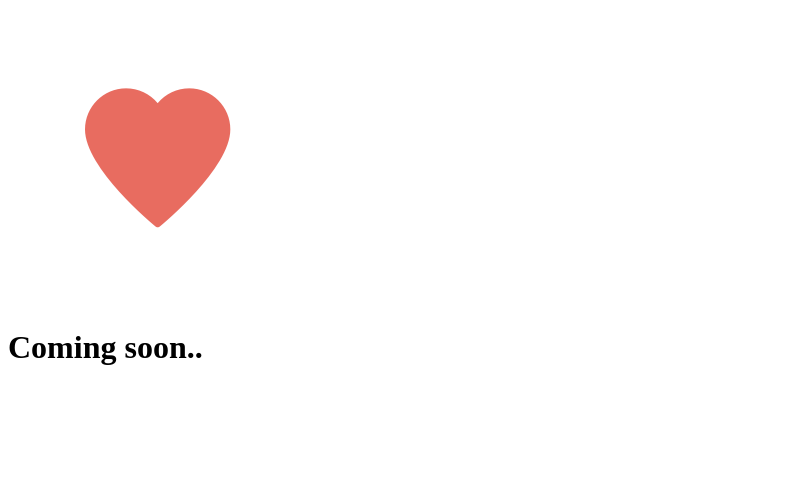
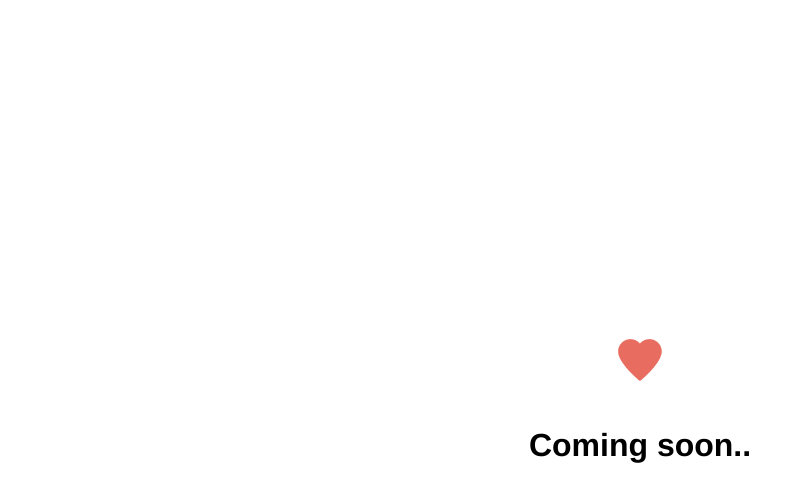
Before and after one commit to nikeugster/git-101, a plain HTML site: page index.html in a window 1280 px wide. Shown: the whole page, without its empty margins (0-803 px from the left). Drawn offline with Linux system fonts and the light colour scheme.

Commit message:
Centered and add style.css

```diff
--- a/index.html
+++ b/index.html
@@ -1,7 +1,11 @@
 <html>
-	<head></head>
+	<head>
+		<link rel="stylesheet" type="text/css" href="style.css">
+	</head>
 	<body>
-		<img src="heart.png">
-		<h1>Coming soon..</h1>
+		<div id="container">
+			<img id="logo" src="heart.png">
+			<h1>Coming soon..</h1>
+		</div>
 	</body>
 </html>
--- /dev/null
+++ b/style.css
@@ -0,0 +1,17 @@
+body {
+	margin: 0;
+	font-family: Helvetica;
+
+}
+
+#logo {
+	height: 90px;
+}
+
+#container {
+	display: flex;
+	align-items: center;
+	justify-content: center;
+	height: 100vh;
+	flex-direction: column;
+}
```
